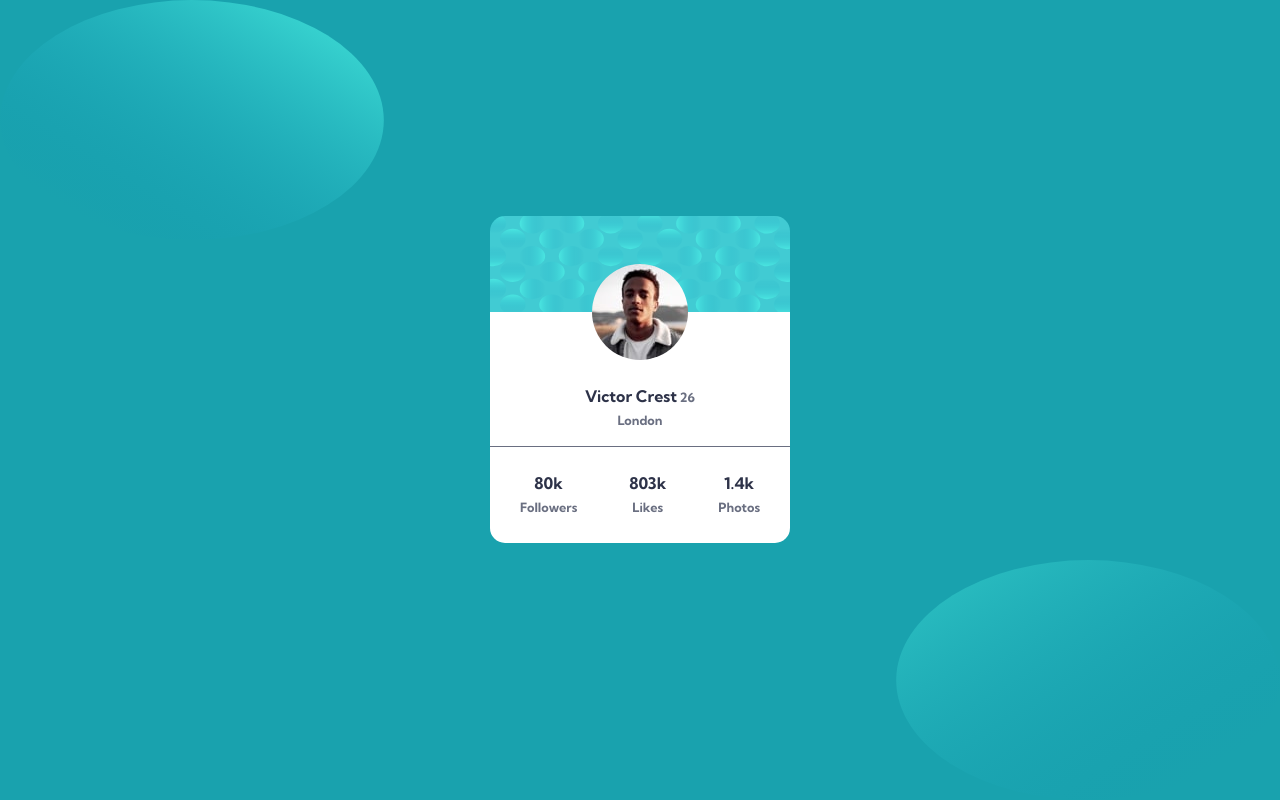
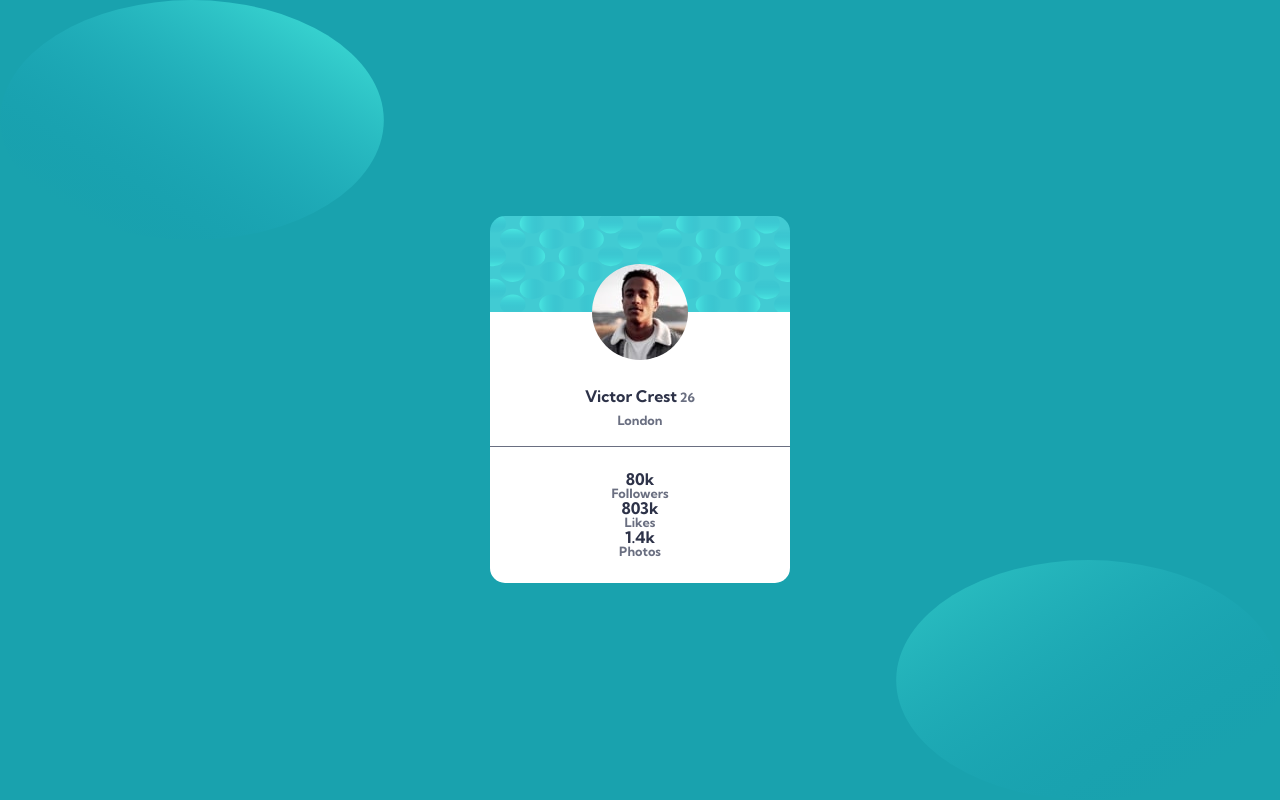
Before and after one commit to Andrei1810/project4.github.io, a plain HTML site: page Index.html in a window 1280 px wide. Drawn offline with Linux system fonts and the light colour scheme.

Commit message:
Add files via upload

```diff
--- a/Index.html
+++ b/Index.html
@@ -16,11 +16,11 @@
         <div class="text">
         <h1><span>Victor Crest</span> 26 <br>London</h1>
         </div>
-        <section>
-            <p><span>80k</span><br>Followers</p>
-            <p><span>803k</span><br>Likes</p>
-            <p><span>1.4k</span><br>Photos</p>
-        </section>
+        <article>
+            <h2><span>80k</span><br>Followers</h2>
+            <h2><span>803k</span><br>Likes</h2>
+            <h2><span>1.4k</span><br>Photos</h2>
+        </article>
     </main>
 </body>
 </html>
--- a/style.css
+++ b/style.css
@@ -49,7 +49,6 @@ body{
 }
 .background-1{
 	width:30%;
-	position:;
 	height:15rem;
 	z-index:-1;
 	position:absolute;
```
